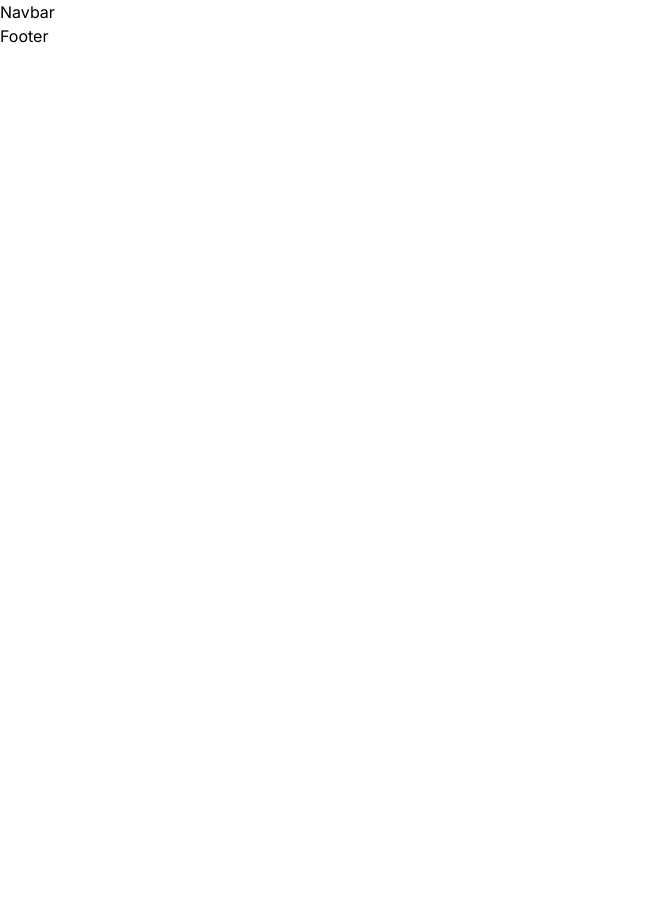
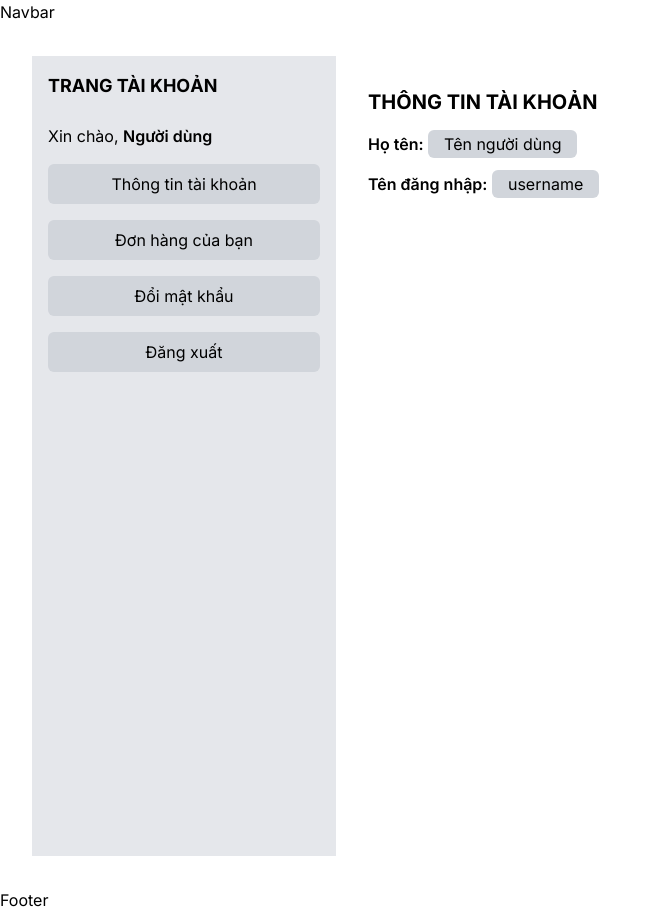
Before and after one commit to iKyel/Book-Website-Frontend, a Next.js app: page /profile in a window 1280 px wide. Shown: the whole page, without its empty margins (0-661 px from the left). Before the commit the page ends 800 px from the top, so only its background shows below. Built offline with nearby package versions, Linux system fonts and the light colour scheme.

Commit message:
giao dien quan ly thong tin ca nhan

```diff
--- a/src/app/page.tsx
+++ b/src/app/page.tsx
@@ -1,7 +1,15 @@
+import React from 'react';
+import Container from '../components/Container';
+import Sidebar from '../components/Sidebar';
+
 const HomePage = () => {
   return (
-    <div className=''>HomePage</div>
-  )
+    <Container>
+      <div className="flex">
+        Home
+      </div>
+    </Container>
+  );
 }
 
-export default HomePage
+export default HomePage;
--- a/src/app/profile/page.tsx
+++ b/src/app/profile/page.tsx
@@ -1,11 +1,33 @@
-import React from 'react'
+import Sidebar from "@/components/Sidebar";
+import Container from "@/components/Container";
+import React from "react";
 
 const ProfilePage = () => {
   return (
-    <div>
+    <Container>
+      <div className="min-h-screen flex">
+        {/* Sidebar */}
+        <Sidebar />
 
-    </div>
-  )
-}
+        {/* Profile */}
+        <section className="w-3/4 p-8">
+          <h3 className="text-xl font-bold mb-4">THÔNG TIN TÀI KHOẢN</h3>
+          <div className="space-y-4">
+            <div>
+              <span className="font-semibold">Họ tên:</span>{" "}
+              <span className="bg-gray-300 rounded-md px-4 py-1">
+                Tên người dùng
+              </span>
+            </div>
+            <div>
+              <span className="font-semibold">Tên đăng nhập:</span>{" "}
+              <span className="bg-gray-300 rounded-md px-4 py-1">username</span>
+            </div>
+          </div>
+        </section>
+      </div>
+    </Container>
+  );
+};
 
-export default ProfilePage
+export default ProfilePage;
--- /dev/null
+++ b/src/components/Container.tsx
@@ -0,0 +1,15 @@
+import React from 'react';
+
+interface ContainerProps {
+  children: React.ReactNode;
+}
+
+const Container: React.FC<ContainerProps> = ({ children }) => {
+  return (
+    <div className="max-w-7xl mx-auto px-4 sm:px-6 lg:px-8 py-8">
+      {children}
+    </div>
+  );
+}
+
+export default Container;
--- /dev/null
+++ b/src/components/Sidebar.tsx
@@ -0,0 +1,35 @@
+import React from 'react'
+import Link from 'next/link'
+
+const Sidebar = () => {
+  return (
+    <aside className="w-1/4 bg-gray-200 p-4">
+      <h2 className="text-lg font-bold mb-6">TRANG TÀI KHOẢN</h2>
+      <p className="mb-4">Xin chào, <span className="font-semibold">Người dùng</span></p>
+      <ul className="space-y-4">
+        <li>
+          <Link href="/profile" className="block bg-gray-300 py-2 px-4 rounded-md text-center">
+            Thông tin tài khoản
+          </Link>
+        </li>
+        <li>
+          <Link href="/orders" className="block bg-gray-300 py-2 px-4 rounded-md text-center">
+            Đơn hàng của bạn
+          </Link>
+        </li>
+        <li>
+          <Link href="/change-password" className="block bg-gray-300 py-2 px-4 rounded-md text-center">
+            Đổi mật khẩu
+          </Link>
+        </li>
+        <li>
+          <Link href="/logout" className="block bg-gray-300 py-2 px-4 rounded-md text-center">
+            Đăng xuất
+          </Link>
+        </li>
+      </ul>
+    </aside>
+  )
+}
+
+export default Sidebar
```
